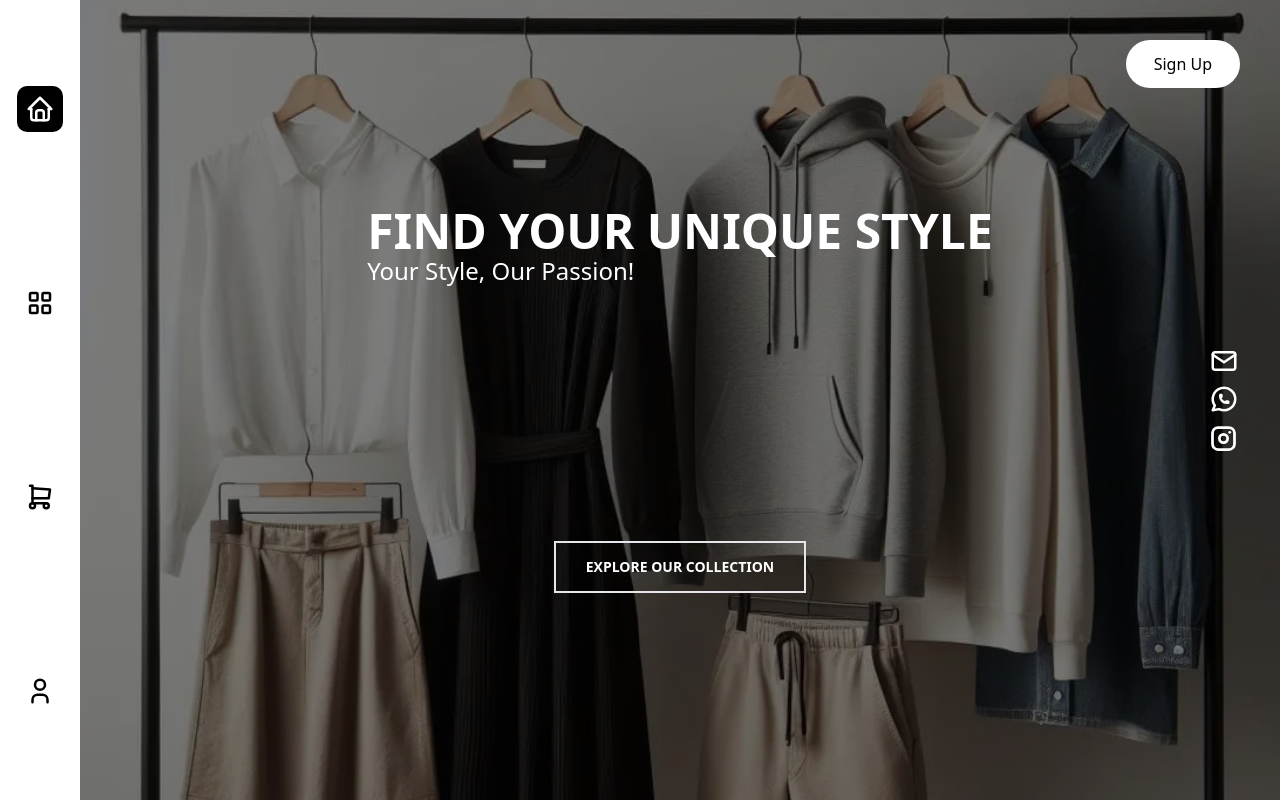
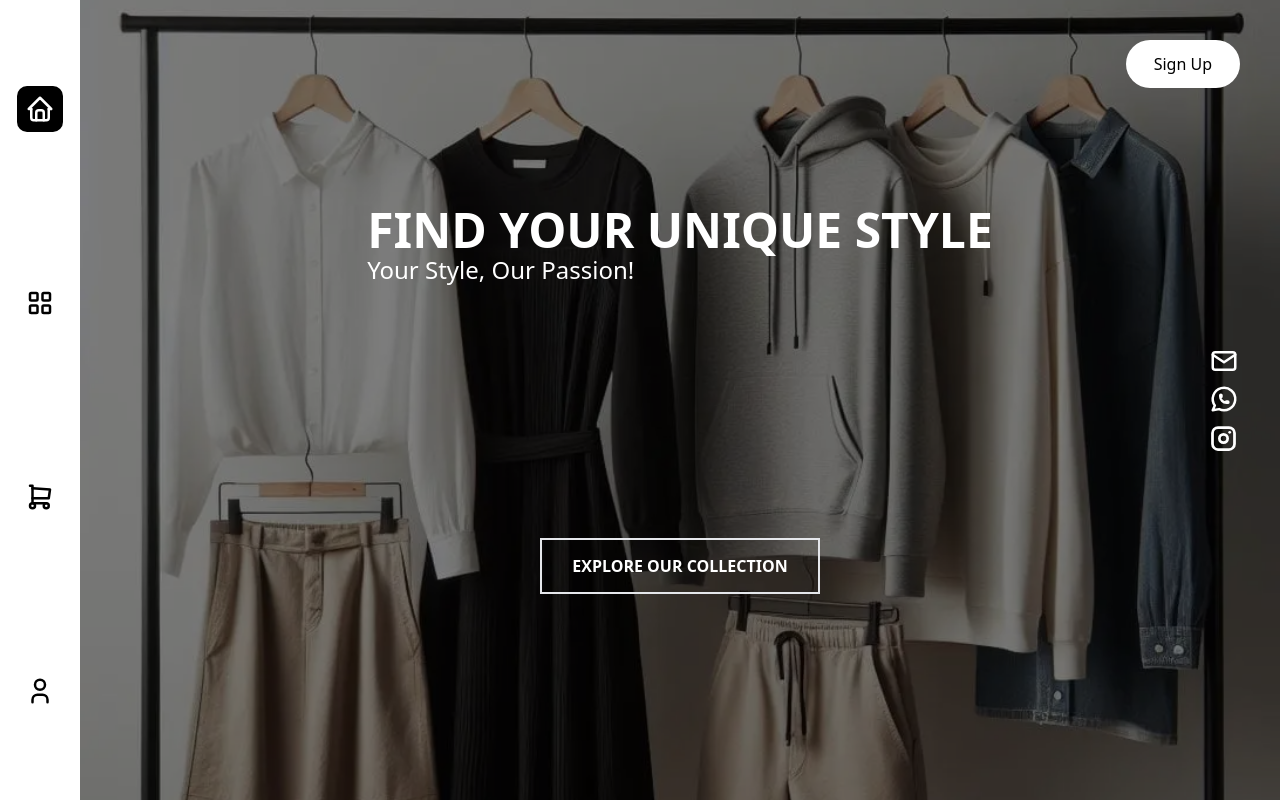
Before and after one commit to maximo-boop/test-e-commerce, a React (Vite) app: page / in a window 1280 px wide. Built offline with nearby package versions, Linux system fonts and the light colour scheme.

Commit message:
Update Hero.jsx

```diff
--- a/src/components/Hero.jsx
+++ b/src/components/Hero.jsx
@@ -20,7 +20,7 @@
                         <h2 className='text-xl lg:text-2xl'>Your Style, Our Passion!</h2>
                     </div>
 
-                    <div className="flex gap-5 font-bold text-sm lg:text-md">
+                    <div className="flex gap-5 font-bold text-sm lg:text-base">
         	            <Link to='/products' className={`text-white border-2 ${styles.button}`} aria-label="Explore our collection">EXPLORE OUR COLLECTION<IconRight /></Link>
                     </div>
 
```
